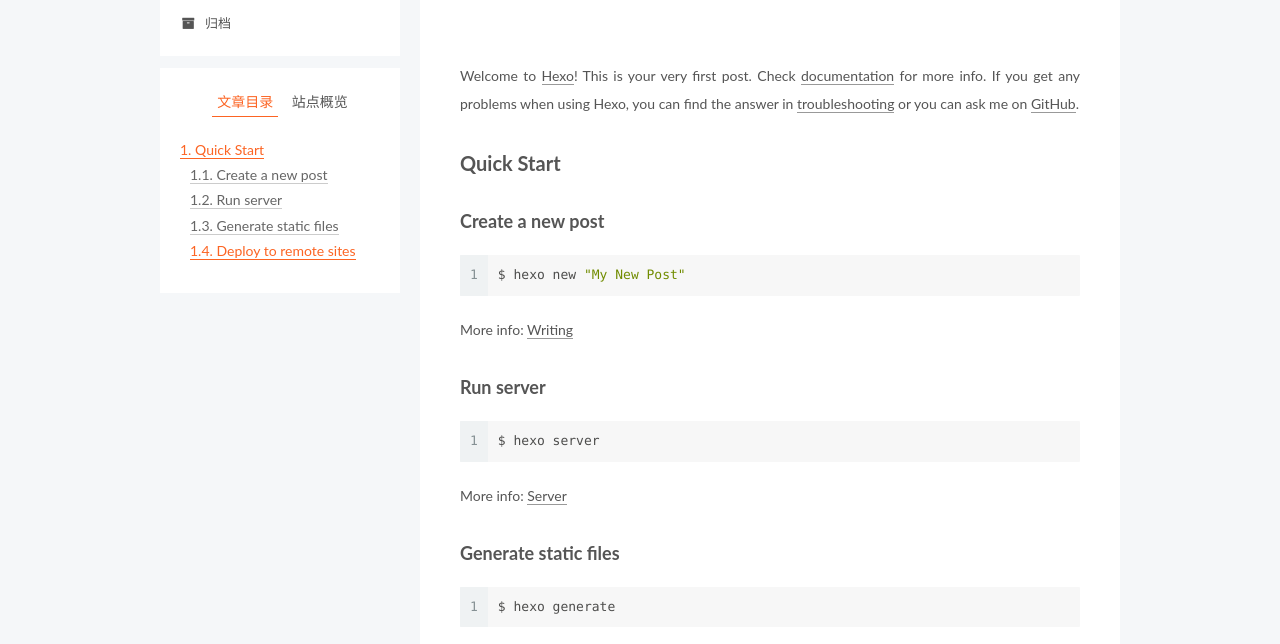
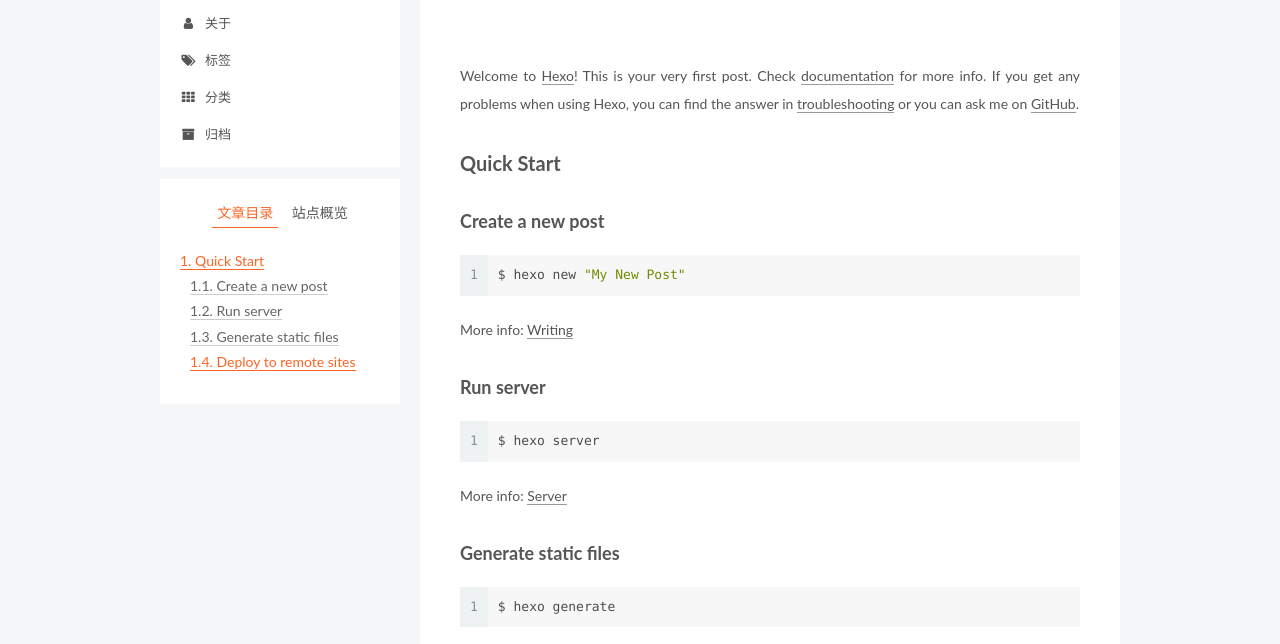
Before and after one commit to linkDCat/linkDCat.github.io, a plain HTML site: page 2019/01/23/hello-world/index.html in a window 1280 px wide. Shown: the part 141-785 px from the top of the page. Drawn offline with Linux system fonts and the light colour scheme.

Commit message:
Site updated: 2019-01-23 18:49:42

```diff
--- a/2019/01/23/hello-world/index.html
+++ b/2019/01/23/hello-world/index.html
@@ -186,6 +186,36 @@
               <i class="menu-item-icon fa fa-fw fa-home"></i> <br>
 
             首页
+          </a>
+        </li>
+
+
+        <li class="menu-item menu-item-about">
+          <a href="/about/" rel="section">
+
+              <i class="menu-item-icon fa fa-fw fa-user"></i> <br>
+
+            关于
+          </a>
+        </li>
+
+
+        <li class="menu-item menu-item-tags">
+          <a href="/tags/" rel="section">
+
+              <i class="menu-item-icon fa fa-fw fa-tags"></i> <br>
+
+            标签
+          </a>
+        </li>
+
+
+        <li class="menu-item menu-item-categories">
+          <a href="/categories/" rel="section">
+
+              <i class="menu-item-icon fa fa-fw fa-th"></i> <br>
+
+            分类
           </a>
         </li>
 
--- a/css/main.css
+++ b/css/main.css
@@ -1823,7 +1823,7 @@
   width: 4px;
   height: 4px;
   border-radius: 50%;
-  background: #38d0ff;
+  background: #349aff;
 }
 .links-of-blogroll {
   font-size: 13px;
```
Also changed, not shown: archives/2019/01/index.html (+30 -0 lines), archives/2019/index.html (+30 -0 lines), archives/index.html (+30 -0 lines), index.html (+30 -0 lines).
